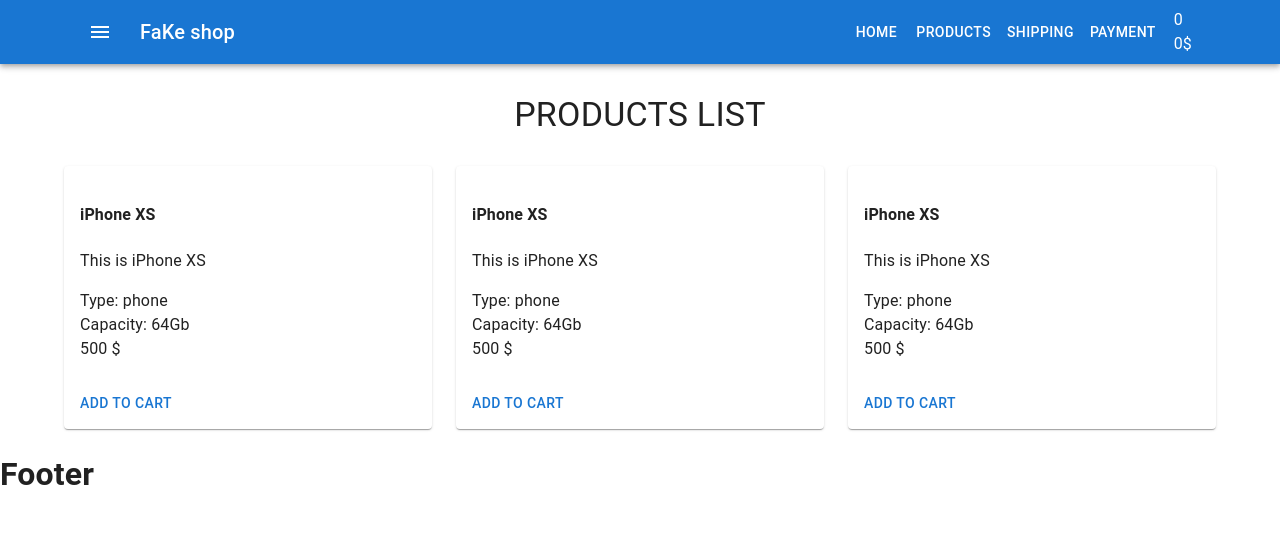
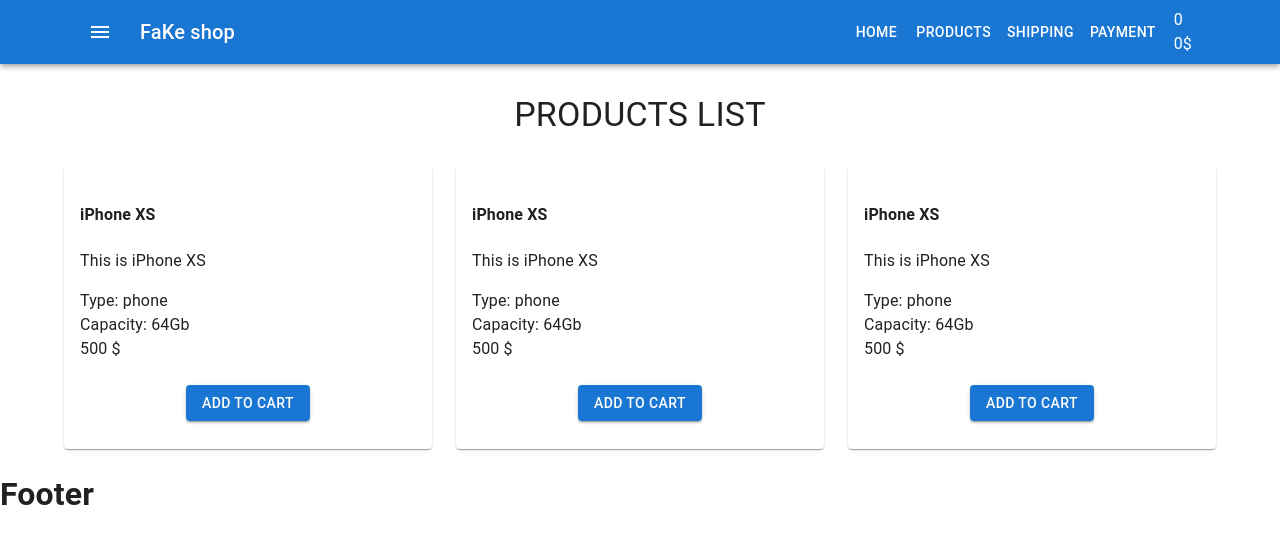
Before and after one commit to sekret236/fake-project, a React (Create React App) app: page / in a window 1280 px wide. Shown: the top 544 px of the page. Built offline with nearby package versions, Linux system fonts and the light colour scheme.

Commit message:
add style ProductListItems

```diff
--- a/src/conponents/Products/ProductListItem.js
+++ b/src/conponents/Products/ProductListItem.js
@@ -1,5 +1,6 @@
+import React from 'react'
 import { Card, CardActions, CardContent, Button } from '@mui/material'
-import React from 'react'
+import './ProductListItem.scss'
 
 export const ProductListItem = () => {
     return (
@@ -11,8 +12,8 @@
                 <div>Capacity: 64Gb</div>
                 <div>500 $</div>
             </CardContent>
-            <CardActions>
-                <Button>Add to cart</Button>
+            <CardActions className='add-to-cart-block'>
+                <Button variant="contained">Add to cart</Button>
             </CardActions>
         </Card>
     )
--- /dev/null
+++ b/src/conponents/Products/ProductListItem.scss
@@ -0,0 +1,4 @@
+.add-to-cart-block{
+    justify-content: center;
+    margin-bottom: 20px;
+}
```
